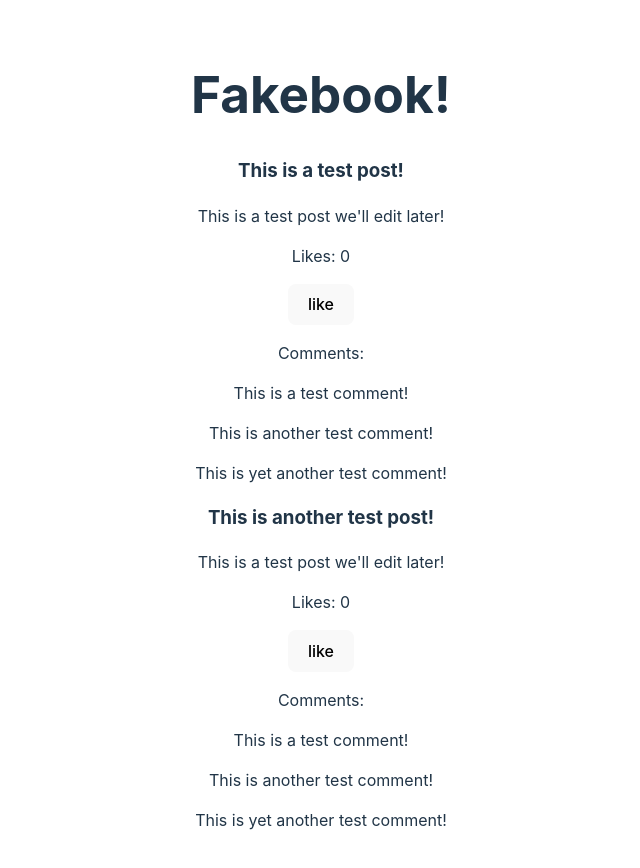
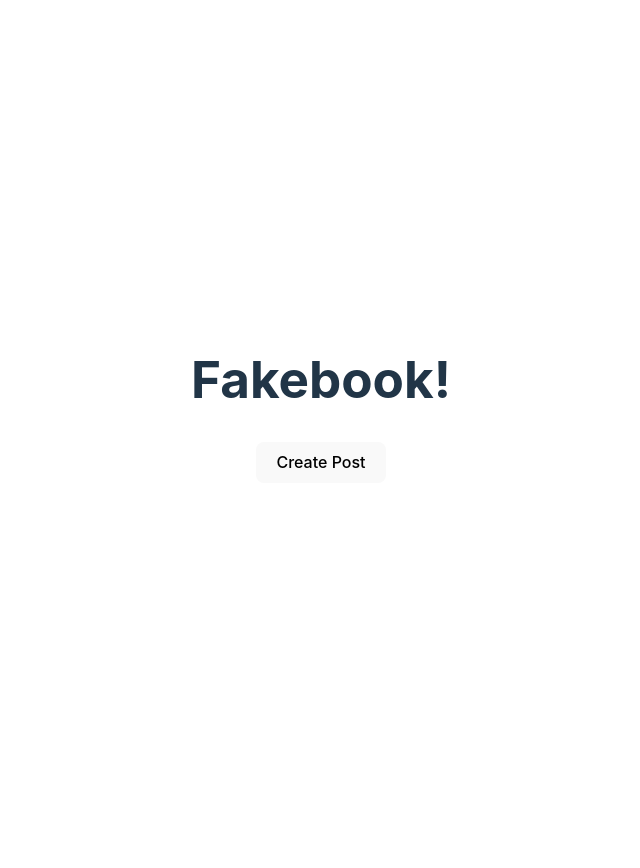
Before and after one commit to sandymon/Social-media-app, a React (Vite) app in the folder social-media-app/: page / in a window 1280 px wide. Shown: the top 868 px of the page, without its empty margins (319-959 px from the left). After the commit the page ends 800 px from the top, so only its background shows below. Built offline with nearby package versions, Linux system fonts and the light colour scheme.

Commit message:
Created postForm component

```diff
--- a/social-media-app/src/App.jsx
+++ b/social-media-app/src/App.jsx
@@ -10,11 +10,11 @@ function App() {
   return (
    <div>
       <h1>Fakebook!</h1>
-      {/* CreatePostForm */}
+      <button onClick={()=>{<Post content="This is a test post!" />}}>Create Post</button>
       {/* Feed */}
 
-      <Post content="This is a test post!" />
-      <Post content="This is another test post!" />
+      {/* <Post content="This is a test post!" />
+      <Post content="This is another test post!" /> */}
 
    </div>
   )
--- a/social-media-app/src/Components/Post.jsx
+++ b/social-media-app/src/Components/Post.jsx
@@ -2,9 +2,9 @@ import React, { useState } from "react";
 import Comment from "./Comment";
 
 function Post(props) {
-    let likes = 0
+
     const [like, setLikes] = useState(likes);
-    likes = like
+
     return(
     <div>
         <h3>{props.content}</h3>
```
Also changed, not shown: social-media-app/src/Components/CreatePostForm.jsx (added).
